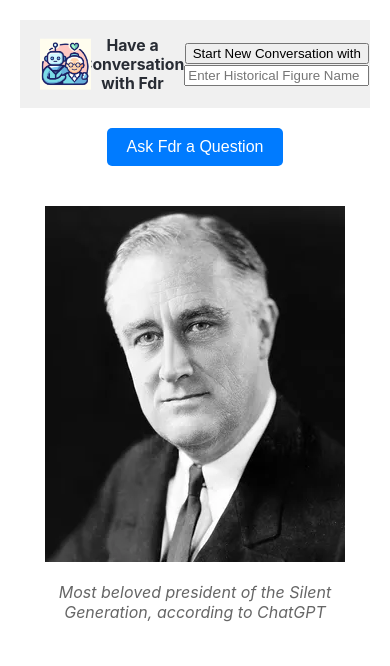
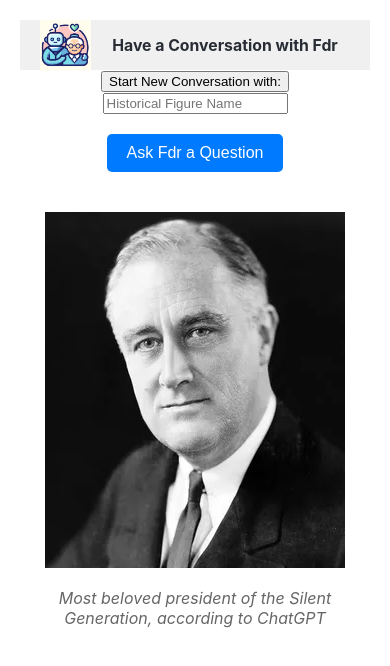
Before and after one commit to chriskeating603/elder-companion, a React (Create React App) app: page / in a window 390 px wide. Shown: the top 666 px of the page. Built offline with nearby package versions, Linux system fonts and the light colour scheme.

Commit message:
Attempting to debug mobile browser issues

```diff
--- a/src/App.js
+++ b/src/App.js
@@ -34,15 +34,16 @@ function App() {
     event.preventDefault(); // Prevent the form from submitting in the traditional way
     const figureName = event.target.figureName.value; // Assuming your input has a name attribute of 'figureName'
 
+    // Update the historical figure name at the top of the screen immediately
+    const formattedName = formatName(figureName);
+    setHistoricalFigure(formattedName);
+
     // Clear local conversation history
     setConversationHistory([]);
 
     // Send a request to the server to clear the server-side conversation history
     try {
       await axios.post('http://localhost:3001/clear-conversation');
-      // After successfully clearing the conversation on the server, update the historical figure
-      const formattedName = formatName(figureName);
-      setHistoricalFigure(formattedName);
       // Fetch image URL and tagline for the new figure
       const response = await axios.post('http://localhost:3001/get-figure-details', { figureName: formattedName });
       console.log("figure_details:", response);
@@ -152,6 +153,17 @@ function App() {
       .replace(/\s+(-)\s+/g, '$1');
   }
 
+  const handleInteraction = (event) => {
+    event.preventDefault(); // Prevent the browser from handling the touch event as a click.
+
+    // Logic to determine if this is a start or stop recording action
+    if (!isRecording) {
+      startRecording();
+    } else {
+      stopReadingAloud();
+    }
+  };
+
   return (
     <div className="App">
       <header className="App-header">
@@ -159,15 +171,15 @@ function App() {
         <div className="title-container">
           <h1 className="app-title">Have a Conversation with {formatName(historicalFigure)}</h1>
         </div>
+      </header>
         <div className="">
           <form onSubmit={updateHistoricalFigure}>
-            <button type="submit">Start New Conversation with</button>
-            <input type="text" name="figureName" placeholder="Enter Historical Figure Name" />
+            <button type="submit">Start New Conversation with:</button>
+            <input type="text" name="figureName" placeholder="Historical Figure Name" />
           </form>
         </div>
-      </header>
       <div className="element-wrapper">
-        <button className="record-btn" onClick={isRecording ? () => {} : startRecording}>
+        <button className="record-btn" onClick={handleInteraction} onTouchEnd={handleInteraction}>
           {isRecording ? `Stop Recording and Get Response From ${formatName(historicalFigure)}` : `Ask ${formatName(historicalFigure)} a Question`}
         </button>
       </div>
```
